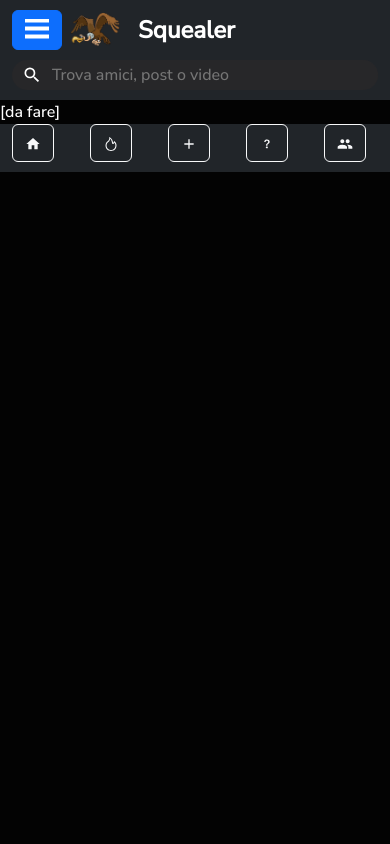
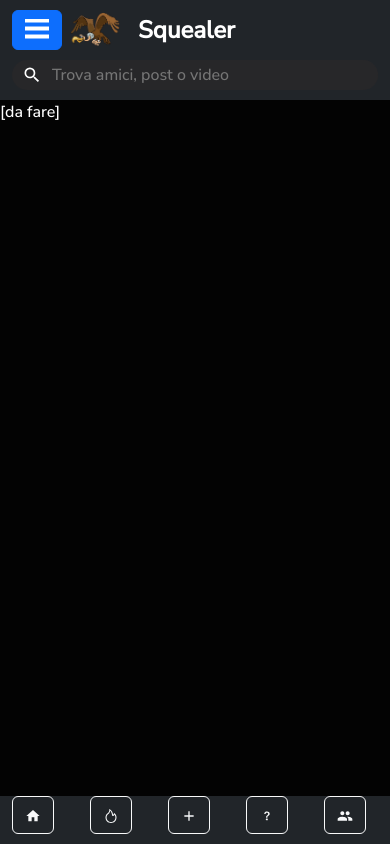
Before and after one commit to manTo16/Squealer, a React (Create React App) app in the folder app/: page /trendingPage in a window 390 px wide. Built offline with nearby package versions, Linux system fonts and the light colour scheme.

Commit message:
bottombar fixed

```diff
--- a/app/src/App.tsx
+++ b/app/src/App.tsx
@@ -7,6 +7,7 @@ import Register from './pages/Register';
 import Bottombar from './components/Bottombar';
 import NewPostPage from './pages/NewPost';
 import TrendingPage from './pages/TrendingPage';
+import "./components/Bottombar.css"
 
 
 
@@ -27,8 +28,8 @@ function App() {
         <Route path='/trendingPage' element={<TrendingPage />}/>
       </Routes>
 
-      <div className='d-lg-none'>
-      <Bottombar/>
+      <div className='d-lg-none bottom-navbar'>
+        <Bottombar/>
       </div>
     </div>
   );
--- a/app/src/components/Bottombar.css
+++ b/app/src/components/Bottombar.css
@@ -1,5 +1,8 @@
-.bottomBar{
-    display: flex;
-    justify-content: center;
-    /* align-content: center; */
-}
+/* Bottombar.css */
+.bottom-navbar {
+    position: fixed;
+    bottom: 0;
+    width: 100%;
+    /* Aggiungi altri stili a tua scelta per il footer */
+    /* background-color, padding, etc. */
+  }
--- a/app/src/components/Bottombar.tsx
+++ b/app/src/components/Bottombar.tsx
@@ -19,11 +19,10 @@ import { Col } from 'react-bootstrap';
 icone:
 https://reactsvgicons.com/materialdesignicons?page=1
 */
-import "./Bottombar.css"
 
 export default function Bottombar() {
   return (
-      <Navbar fixed="bottom" bg="dark" data-bs-theme="dark">
+    <Navbar fixed="bottom" bg="dark" data-bs-theme="dark" className="bottom-navbar">
       <Nav className="d-flex flex-grow-1">
         <Container className='justify-content-center'>
             <Row>
@@ -71,6 +70,6 @@ export default function Bottombar() {
             </Row>
         </Container>
       </Nav>
-      </Navbar>
+    </Navbar>
   );
 }
```
